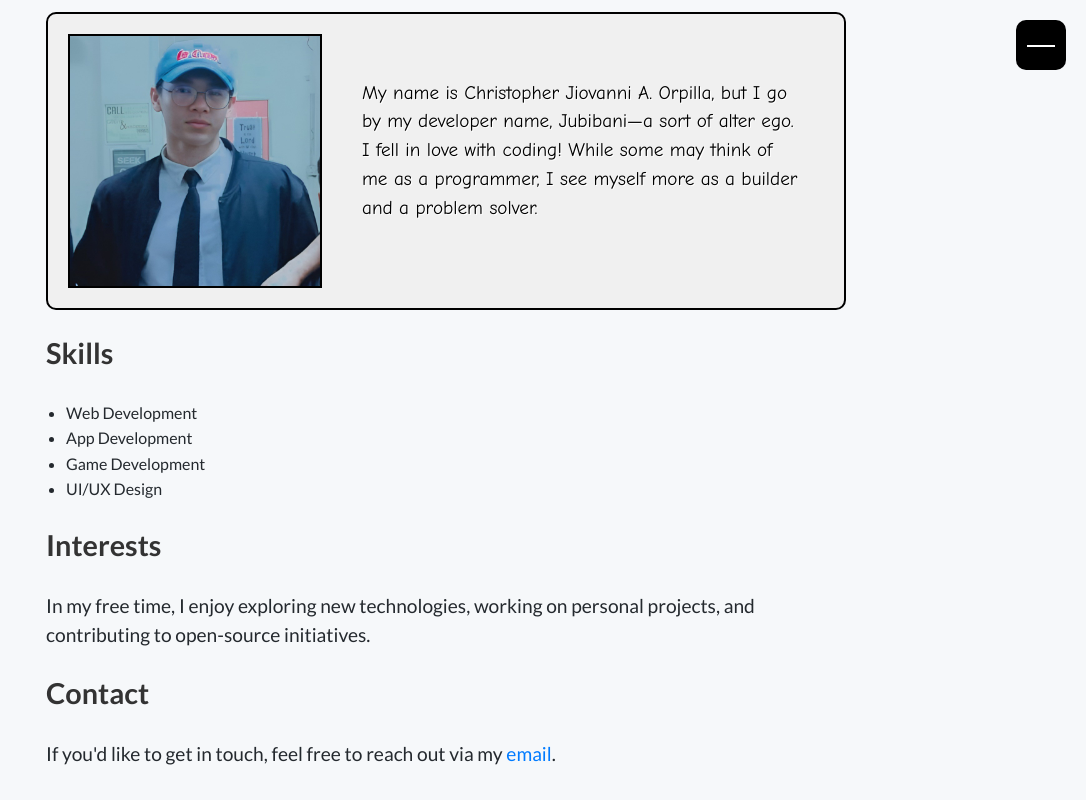
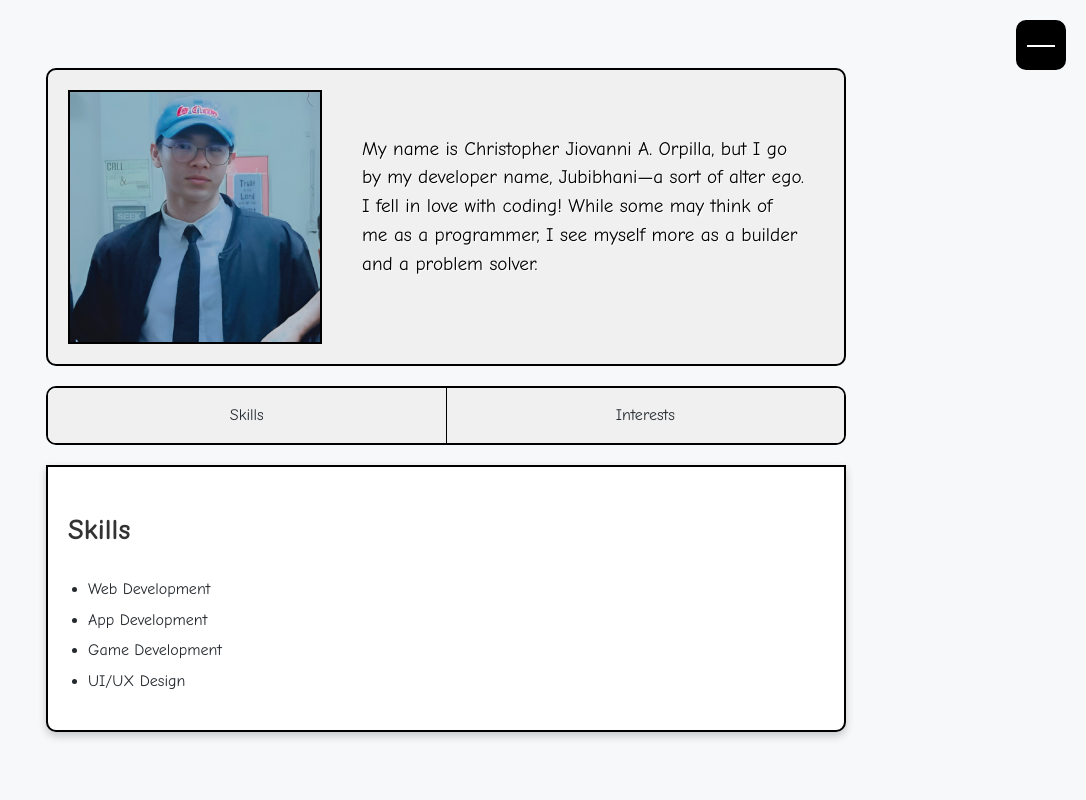
Before and after one commit to Jubibani/Portfolio-Refresh, a plain HTML site: page layout/about.html in a window 1280 px wide. Shown: the whole page, without its empty margins (194-1280 px from the left). Drawn offline with Linux system fonts and the light colour scheme.

Commit message:
refactor(sections-to-tabs): sections: interests and skills has been refactored to a cartoonish tab switch component

```diff
--- a/layout/about.html
+++ b/layout/about.html
@@ -4,6 +4,7 @@
     <meta charset="UTF-8">
     <meta name="viewport" content="width=device-width, initial-scale=1.0">
     <link rel="stylesheet" href="../style.css"> <!-- Adjust the path if necessary -->
+    <link rel="stylesheet" href="../tabs.css"> <!-- Link to the tabs CSS -->
     <link href="https://fonts.googleapis.com/css2?family=Lato:wght@400;700&display=swap" rel="stylesheet">
     <title>About Me</title>
 </head>
@@ -11,13 +12,17 @@
     <a href="portfolio.html" class="close-button swirl-in-fwd" aria-label="Close"></a>
     <main class="slide-in-blurred-top">
         <section class="about fade-in">
-
             <div class="about-me">
                 <img src="../src/me.jpg" alt="A picture of me" class="about-me-image">
                 <p class="about-me-desc">
-                    My name is Christopher Jiovanni A. Orpilla, but I go by my developer name, Jubibani—a sort of alter ego. I fell in love with coding! While some may think of me as a programmer, I see myself more as a builder and a problem solver.
+                    My name is Christopher Jiovanni A. Orpilla, but I go by my developer name, Jubibhani—a sort of alter ego. I fell in love with coding! While some may think of me as a programmer, I see myself more as a builder and a problem solver.
                 </p>
             </div>
+            <div class="tabs">
+                <div class="tab" onclick="openTab(event, 'skills')">Skills</div>
+                <div class="tab" onclick="openTab(event, 'interests')">Interests</div>
+            </div>
+            <div id="skills" class="tab-content">
                 <h2>Skills</h2>
                 <ul>
                     <li>Web Development</li>
@@ -25,12 +30,14 @@
                     <li>Game Development</li>
                     <li>UI/UX Design</li>
                 </ul>
+            </div>
+            <div id="interests" class="tab-content" style="display:none;">
                 <h2>Interests</h2>
                 <p>In my free time, I enjoy exploring new technologies, working on personal projects, and contributing to open-source initiatives.</p>
-            <h2>Contact</h2>
-            <p>If you'd like to get in touch, feel free to reach out via my <a href="mailto:your-email@example.com">email</a>.</p>
+            </div>
         </section>
     </main>
     <script src="../script.js"></script>
+    <script src="../tabs.js"></script> <!-- Link to the tabs JavaScript -->
 </body>
 </html>
--- /dev/null
+++ b/tabs.css
@@ -0,0 +1,49 @@
+.tabs {
+    display: flex;
+    cursor: pointer;
+    margin-bottom: 20px;
+    border: 2px solid #000;
+    border-radius: 10px;
+    overflow: hidden;
+}
+
+.tab {
+    flex: 1;
+    padding: 15px;
+    text-align: center;
+    background-color: #f0f0f0;
+    border-right: 1px solid #000;
+    transition: background-color 0.3s, transform 0.2s;
+    font-family: 'Comic Sans MS', cursive, sans-serif;
+}
+
+.tab:last-child {
+    border-right: none;
+}
+
+.tab:hover {
+    background-color: #e0e0e0;
+    transform: scale(1.05);
+}
+
+.tab-content {
+    border: 2px solid #000;
+    padding: 20px;
+    background-color: #fff;
+    border-radius: 0 0 10px 10px;
+    box-shadow: 0 4px 8px rgba(0, 0, 0, 0.2);
+}
+
+.tab-content h2 {
+    color: #333;
+    font-family: 'Comic Sans MS', cursive, sans-serif;
+}
+
+.tab-content ul {
+    padding-left: 20px;
+}
+
+.tab-content ul li {
+    margin: 5px 0;
+    font-family: 'Comic Sans MS', cursive, sans-serif;
+}
--- /dev/null
+++ b/tabs.js
@@ -0,0 +1,19 @@
+function openTab(evt, tabName) {
+    var i, tabcontent, tablinks;
+
+    // Hide all tab content
+    tabcontent = document.getElementsByClassName("tab-content");
+    for (i = 0; i < tabcontent.length; i++) {
+        tabcontent[i].style.display = "none";
+    }
+
+    // Remove the active class from all tabs
+    tablinks = document.getElementsByClassName("tab");
+    for (i = 0; i < tablinks.length; i++) {
+        tablinks[i].className = tablinks[i].className.replace(" active", "");
+    }
+
+    // Show the current tab and add an "active" class to the button that opened the tab
+    document.getElementById(tabName).style.display = "block";
+    evt.currentTarget.className += " active";
+}
```
Lines whose indentation alone changed are shown as unchanged.
